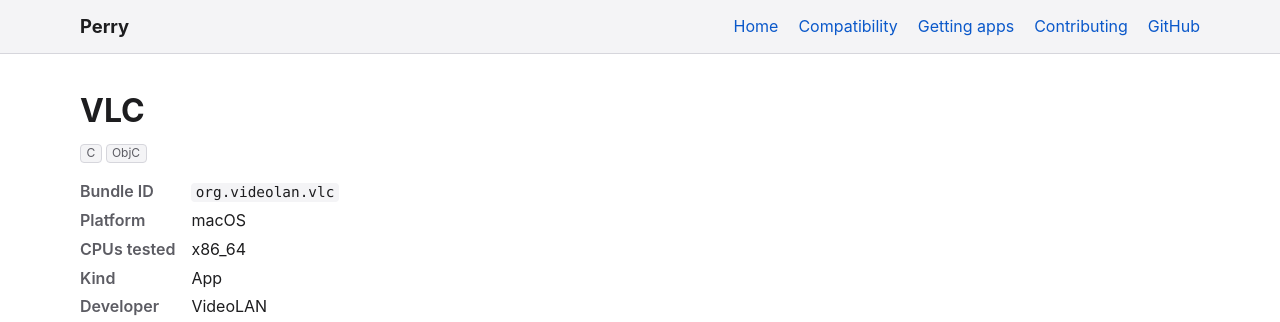
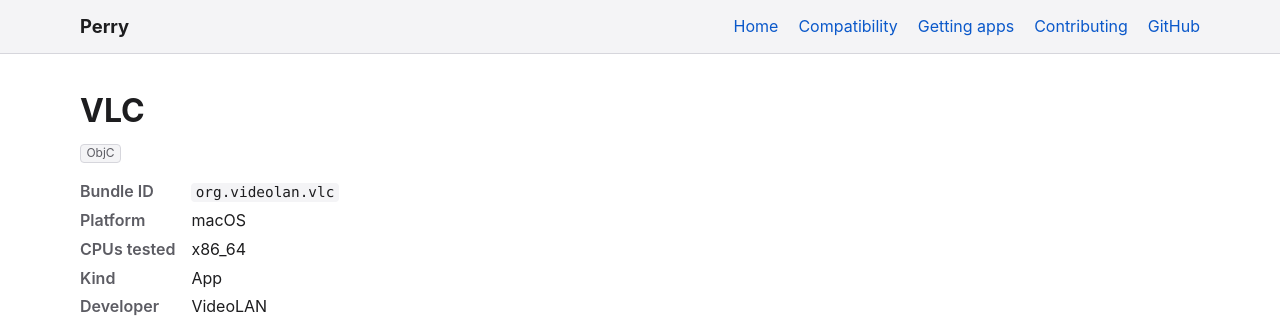
Before and after one commit to MillerTechnologyPeru/Perry, a Jekyll site: the page built from docs/_apps/macos/org.videolan.vlc.md, in a window 1280 px wide. Shown: the top 322 px of the page. Built offline with Jekyll 4.4.1, drawn with Linux system fonts in a browser that asks for light colours.

Commit message:
Tag VLC with a language the listing knows

```diff
--- a/docs/_apps/macos/org.videolan.vlc.md
+++ b/docs/_apps/macos/org.videolan.vlc.md
@@ -4,7 +4,7 @@ bundle_id: "org.videolan.vlc"
 platform: macos
 kind: app
 developer: VideoLAN
-tags: [C, ObjC]
+tags: [ObjC]
 reports:
   - pr: 299
     date: 2026-11-23
```
